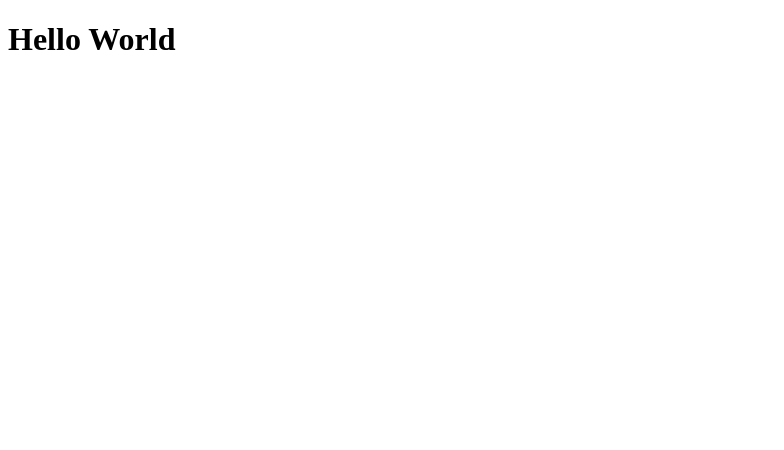
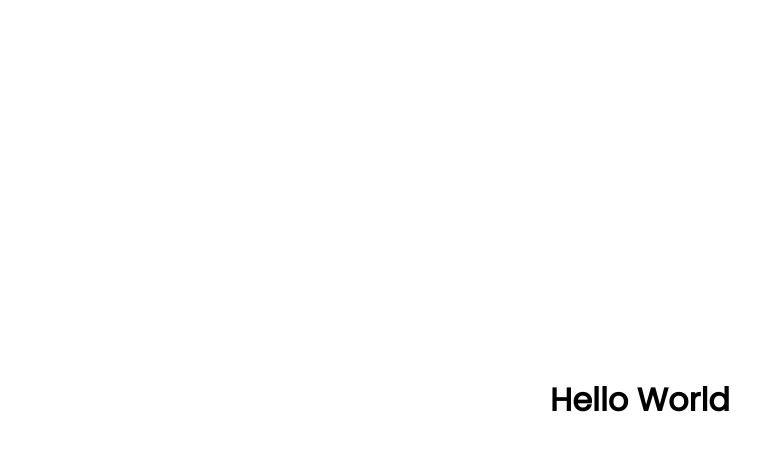
Before and after one commit to emanuel71jo/next-level-week-02-proffy, a React (Create React App) app in the folder web/: page / in a window 1280 px wide. Shown: the top 450 px of the page, without its empty margins (0-784 px from the left). Built offline with nearby package versions, Linux system fonts and the light colour scheme.

Commit message:
Estilos globais

```diff
--- a/web/public/index.html
+++ b/web/public/index.html
@@ -5,6 +5,10 @@
     <meta name="viewport" content="width=device-width, initial-scale=1" />
     <meta name="theme-color" content="#000000" />
     <title>Proffy</title>
+    <link
+      href="https://fonts.googleapis.com/css2?family=Archivo:wght@400;700&family=Poppins&display=swap"
+      rel="stylesheet"
+    />
   </head>
   <body>
     <noscript>You need to enable JavaScript to run this app.</noscript>
--- a/web/src/App.tsx
+++ b/web/src/App.tsx
@@ -1,4 +1,5 @@
 import React from "react";
+import "./assets/styles/global.css";
 
 function App() {
   return (
--- /dev/null
+++ b/web/src/assets/styles/global.css
@@ -0,0 +1,61 @@
+:root {
+  font-size: 60%;
+  --color-background: #f0f0f7;
+  --color-primary-lighter: #9871f5;
+  --color-primary-light: #916bea;
+  --color-primary: #8257e5;
+  --color-primary-dark: #774dd6;
+  --color-primary-darker: #6842c2;
+  --color-secundary: #04d361;
+  --color-secundary-dark: #04bf58;
+  --color-title-in-primary: #ffffff;
+  --color-text-in-primary: #d4c2ff;
+  --color-text-title: #32264d;
+  --color-text-complement: #9c98a6;
+  --color-text-base: #6a6180;
+  --color-line-in-white: #e6e6f0;
+  --color-input-background: #f8f8fc;
+  --color-button-text: #ffffff;
+  --color-box-base: #ffffff;
+  --color-box-footer: #fafafc;
+}
+
+* {
+  margin: 0;
+  padding: 0;
+  box-sizing: border-box;
+}
+
+html,
+body,
+#root {
+  height: 100vh;
+}
+
+body {
+  background: var(--background);
+}
+
+#root {
+  display: flex;
+  align-items: center;
+  justify-content: center;
+}
+
+body,
+input,
+button,
+textarea {
+  font: 500 1.6rem Poppins;
+}
+
+.container {
+  width: 90vw;
+  max-width: 700px;
+}
+
+@media (min-width: 700px) {
+  :root {
+    font-size: 62.5%;
+  }
+}
```
